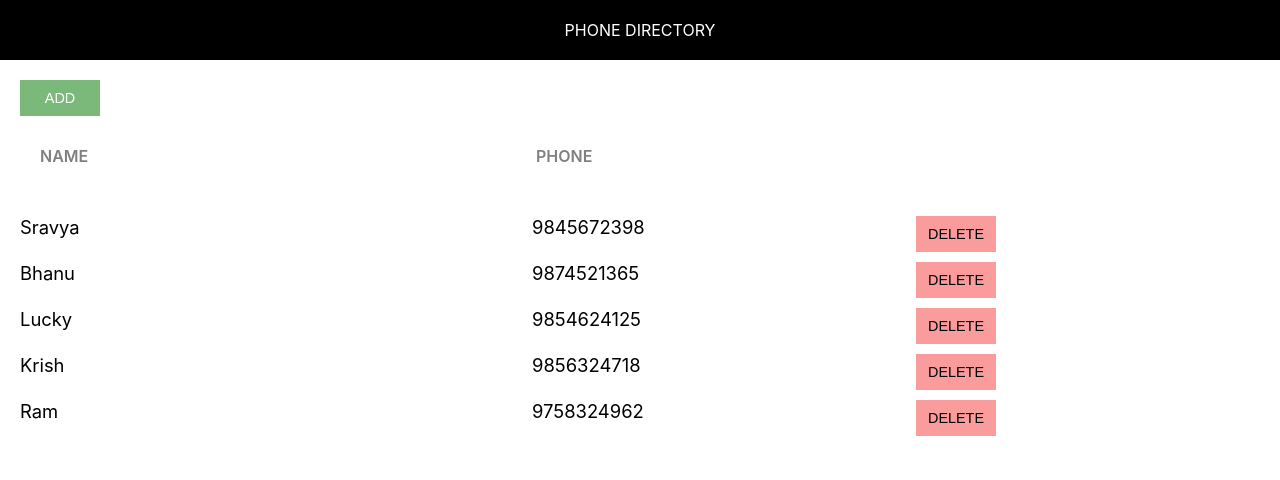
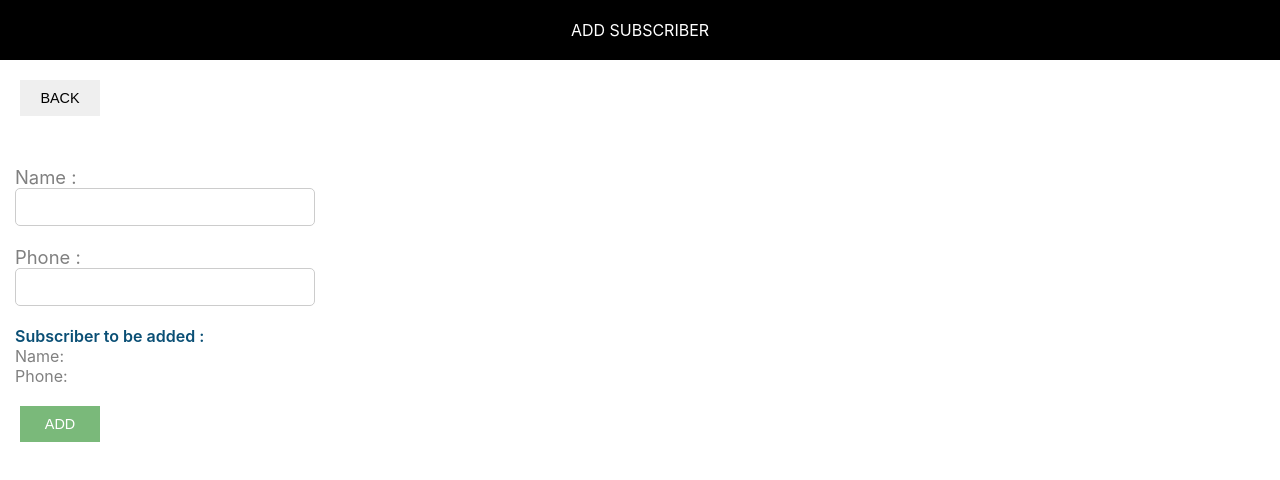
Before and after one commit to sravyasripada/phone-directory, a React (Create React App) app: page / in a window 1280 px wide. Shown: the top 480 px of the page. Built offline with nearby package versions, Linux system fonts and the light colour scheme; the HTML template or start-up script is replaced by a standard one.

Commit message:
Added 'AddSubscriber' component

```diff
--- a/src/App.css
+++ b/src/App.css
@@ -1,22 +1,3 @@
-.component-body-container {
-    padding: 20px;
-}
-
-.custom-btn {
-    padding: 10px;
-    border: none;
-    margin-right: 10px;
-    text-transform: uppercase;
-    width: 80px;
-    font-size: 0.9rem;
-    cursor: pointer;
-    outline: none;
-}
-
-.add-btn {
-    background: #7ab97a;
-    color: #fff;
-}
 
 .grid-container {
     display: grid;
--- /dev/null
+++ b/src/common/common.css
@@ -0,0 +1,20 @@
+.component-body-container {
+    padding: 20px;
+}
+
+.custom-btn {
+    padding: 10px;
+    border: none;
+    margin-right: 10px;
+    text-transform: uppercase;
+    width: 80px;
+    font-size: 0.9rem;
+    cursor: pointer;
+    outline: none;
+}
+
+.add-btn {
+    background: #7ab97a;
+    color: #fff;
+    margin-left: 20px;
+}
--- a/src/index.js
+++ b/src/index.js
@@ -1,12 +1,14 @@
 import React from 'react';
 import ReactDOM from 'react-dom';
 import './index.css';
-import App from './App';
+//import App from './App';
 import reportWebVitals from './reportWebVitals';
+import AddSubscriber from'./AddSubscriber';
+import './common/common.css';
 
 ReactDOM.render(
 
-    <App/>,document.getElementById('root')
+    <AddSubscriber/>,document.getElementById('root')
 );
 
 // If you want to start measuring performance in your app, pass a function
```
Also changed, not shown: src/AddSubscriber.js (renamed from src/AddSubscribe.js, +5 -5 lines), src/AddSubscriber.css (line endings or trailing spaces).
